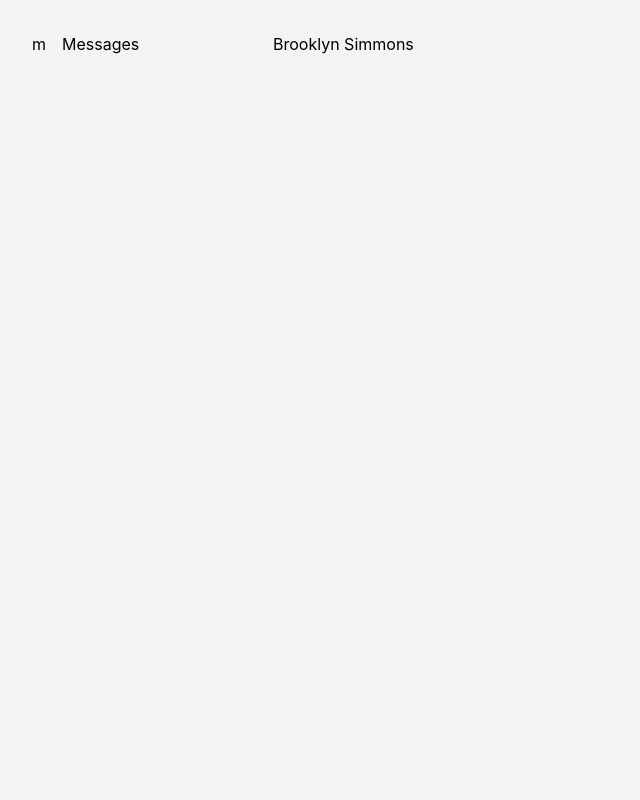
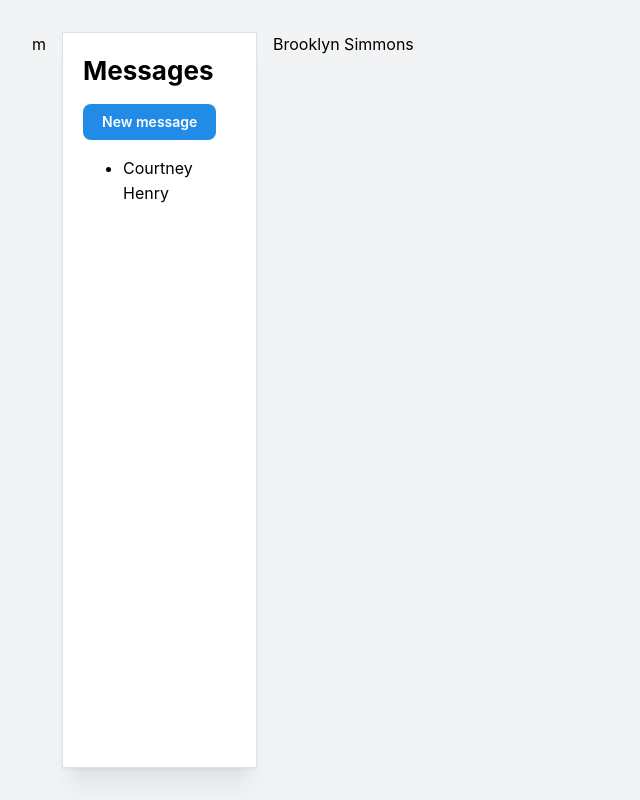
Before and after one commit to henrylin03/zam-messages--ui, a React (Vite) app: page /messages in a window 1280 px wide. Shown: the whole page, without its empty margins (0-640 px from the left). Built offline with nearby package versions, Linux system fonts and the light colour scheme.

Commit message:
feat(MessagesList): add some minor styling and header (title and button) and pass in fake data about list of messages

```diff
--- a/src/models/user.ts
+++ b/src/models/user.ts
@@ -1,4 +1,5 @@
 export type User = {
+    id: string;
     name: string;
     avatarSrc: string;
 }
--- /dev/null
+++ b/src/pages/MessagesPage/MessagesList/MessagesList.module.css
@@ -0,0 +1,6 @@
+.section {
+  background-color: white;
+  padding: var(--mantine-spacing-lg);
+  box-shadow: var(--mantine-shadow-lg);
+  border: 1px solid var(--mantine-color-gray-3);
+}
--- a/src/pages/MessagesPage/MessagesList/index.tsx
+++ b/src/pages/MessagesPage/MessagesList/index.tsx
@@ -1,9 +1,23 @@
+import { Button, Group, Stack, Title } from "@mantine/core";
 import type { Message } from "@models/messages";
+import styles from "./MessagesList.module.css"
 
 interface Props {
   messages: Message[];
 }
 
-const MessagesList = ({ messages }: Props) => <></>;
+const MessagesList = ({ messages }: Props) => (
+  <section className={styles.section}>
+    <Group justify="space-between" component="header">
+      <Title order={2}>Messages</Title>
+      <Button>New message</Button>
+    </Group>
+    <Stack component="ul" gap="sm">
+      {messages.map((message) => (
+        <li>{message.author.name}</li>
+      ))}
+    </Stack>
+  </section>
+);
 
 export default MessagesList;
--- a/src/pages/MessagesPage/index.tsx
+++ b/src/pages/MessagesPage/index.tsx
@@ -1,16 +1,31 @@
+import type { Message } from "@models/messages";
 import styles from "./MessagesPage.module.css";
+import MessagesList from "./MessagesList";
 
-const MessagesPage = () => (
+const MessagesPage = () => {
+  const FAKE_MESSAGES: Message[] = [
+    {
+      author: {
+        id: "CH",
+        name: "Courtney Henry",
+        avatarSrc: "https://i.pravatar.cc/100",
+      },
+      text: "What time do you close?",
+      sentTime: new Date(),
+    },
+  ];
+
+  return (
     <main className={styles.main}>
       {/* expandable drawer */}
       <nav>m</nav>
 
-    {/* list of messages */}
-    <section>Messages</section>
+      <MessagesList messages={FAKE_MESSAGES} />
 
       {/* currently opened message */}
       <section>Brooklyn Simmons</section>
     </main>
   );
+};
 
 export default MessagesPage;
```
Lines whose indentation alone changed are shown as unchanged.
